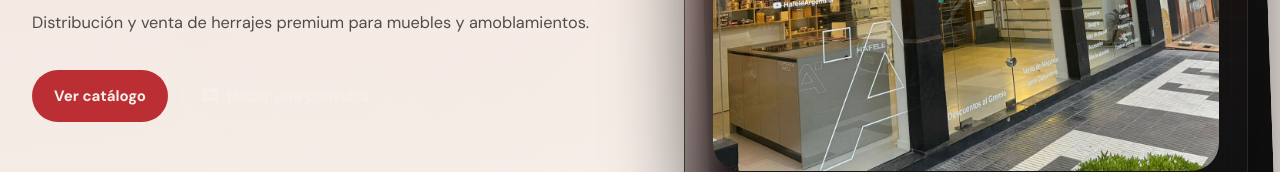
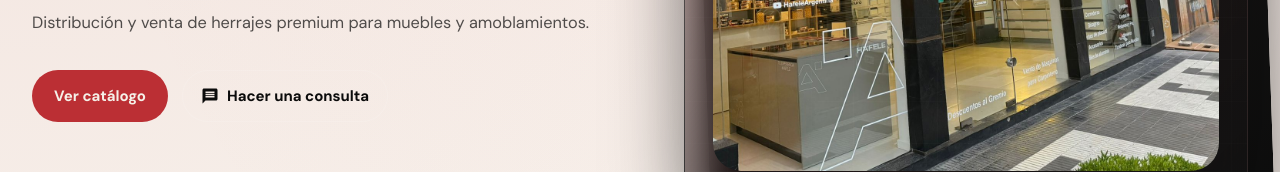
Before and after one commit to DaniBGA/herrajes-app, a React (Vite) app: page / in a window 1280 px wide. Shown: the part 504-676 px from the top of the page. Built offline with nearby package versions, Linux system fonts and the light colour scheme; no server answers.

Commit message:
cambios color boton secundario hero

```diff
--- a/src/styles/sections.css
+++ b/src/styles/sections.css
@@ -131,7 +131,7 @@
 .button-secondary {
   padding: 13px 18px;
   border: 1px solid rgba(255, 255, 255, 0.1);
-  color: var(--text);
+  color: var(--bg);
   background: rgba(255, 255, 255, 0.02);
 }
 
```
